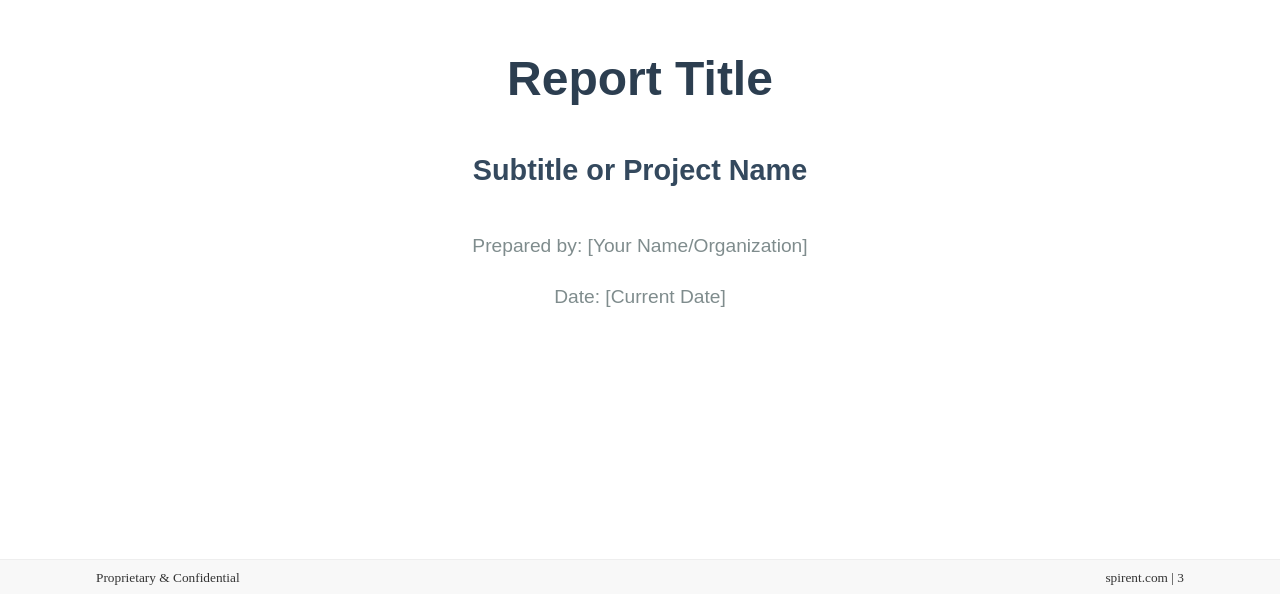
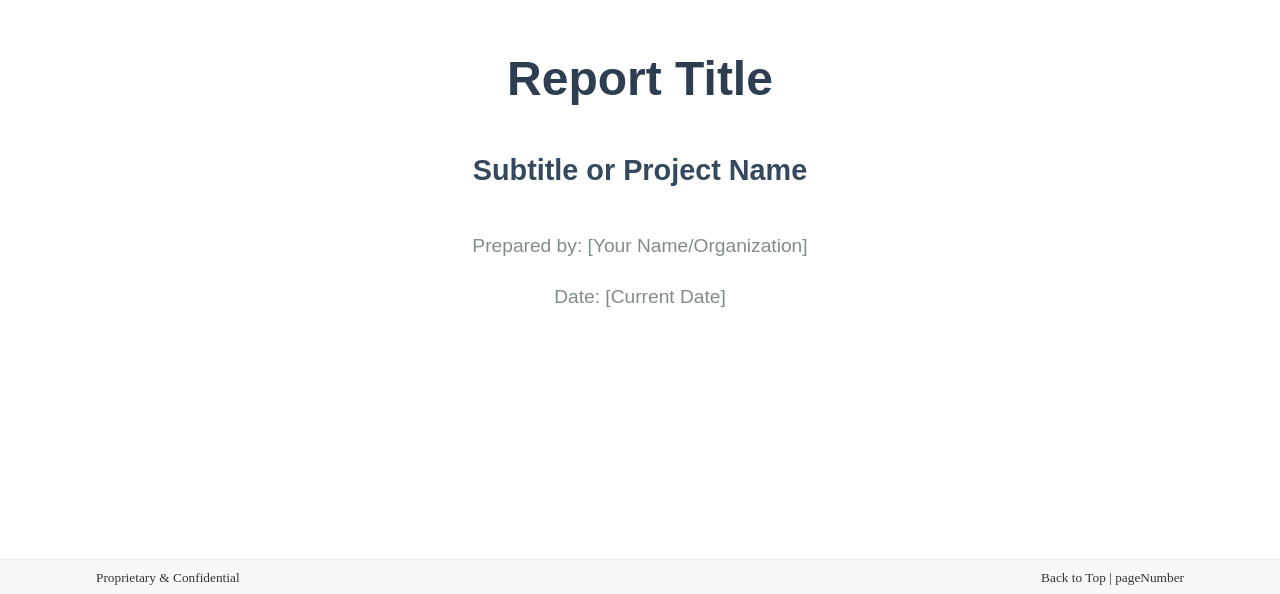
Before and after one commit to LiJieSu0/Fit4Launch_Report, a React (Create React App) app in the folder report-generator-app/: page / in a window 1280 px wide. Shown: the part 204-798 px from the top of the page. Built offline with nearby package versions, Linux system fonts and the light colour scheme; grey boxes are pictures that could not be loaded.

Commit message:
modify footer back to top function

```diff
--- a/report-generator-app/src/CommonPage/ReportFooter.js
+++ b/report-generator-app/src/CommonPage/ReportFooter.js
@@ -8,7 +8,7 @@ const ReportFooter = () => {
         Proprietary & Confidential
       </div>
       <div className={styles.rightContent}>
-        spirent.com | 3
+        Back to Top | pageNumber
       </div>
     </footer>
   );
```
